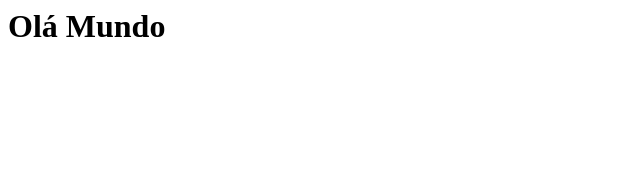
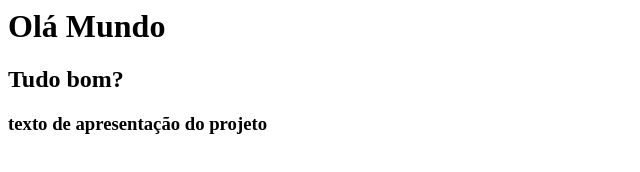
Before and after one commit to jonatasscdc/git_ocean, a plain HTML site: page index.html in a window 1280 px wide. Shown: the whole page, without its empty margins (0-640 px from the left). Drawn offline with Linux system fonts and the light colour scheme.

Commit message:
Adicionei o texto h3

```diff
--- a/index.html
+++ b/index.html
@@ -3,6 +3,8 @@
         </head>
         <body>
             <h1>Olá Mundo</h1>
+            <h2>Tudo bom?</h2>
+            <h3>texto de apresentação do projeto</h3>
         </body>
     </head>
 </html>
```
